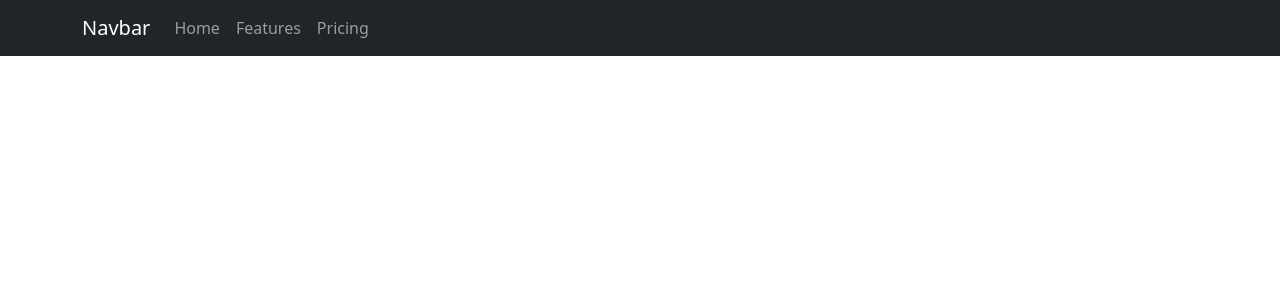
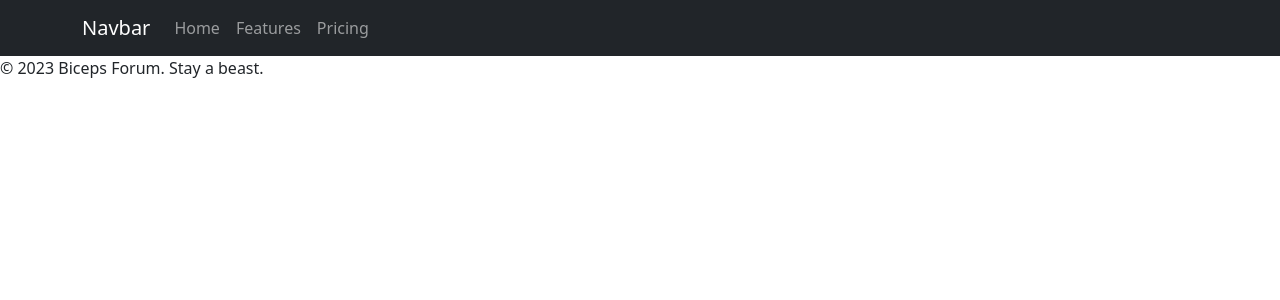
Before and after one commit to Sevgy/Forum-Project, a React (Vite) app: page / in a window 1280 px wide. Shown: the top 300 px of the page. Built offline with nearby package versions, Linux system fonts and the light colour scheme.

Commit message:
Added a Footer component

```diff
--- a/src/App.jsx
+++ b/src/App.jsx
@@ -1,3 +1,4 @@
+import Footer from "./components/Footer.jsx"
 import Header from "./components/Header.jsx"
 
 
@@ -5,6 +6,8 @@
   return (
     <>
       <Header/>
+
+      <Footer/>
     </>
   )
 }
--- /dev/null
+++ b/src/components/Footer.jsx
@@ -0,0 +1,11 @@
+const Footer = () => {
+    return (
+        <footer>
+            <div>
+                <p>&copy; 2023 Biceps Forum. Stay a beast.</p>
+            </div>
+        </footer>
+    );
+};
+
+export default Footer;
```
